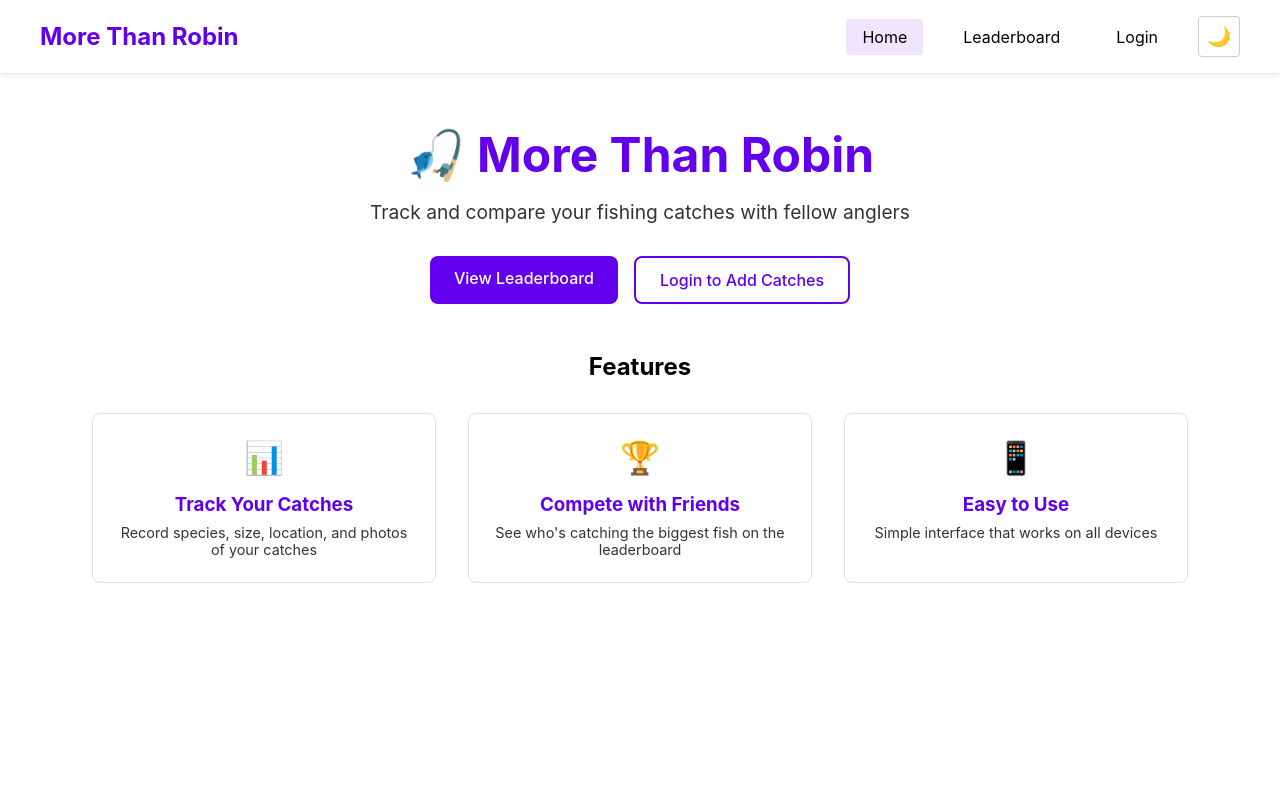
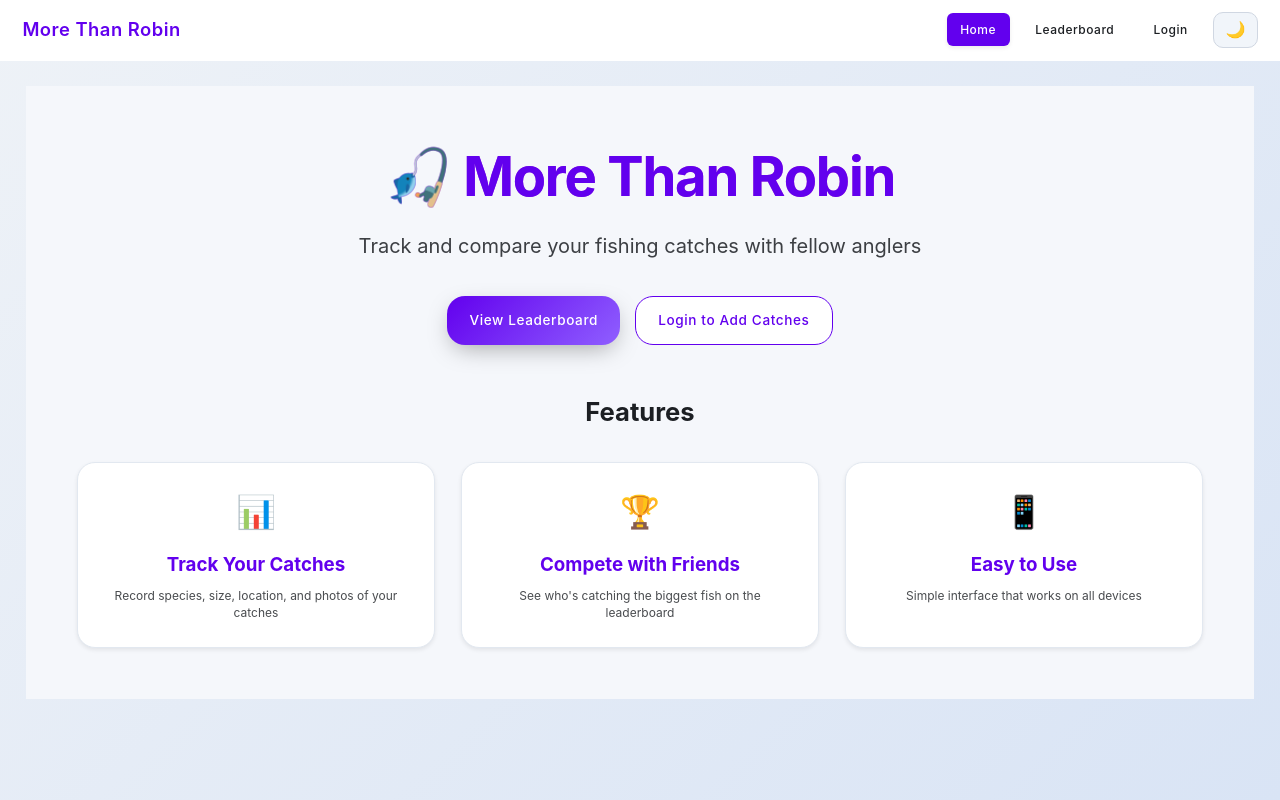
Before and after one commit to Nstudt-hako/MoreThenRobin, a React (Create React App) app in the folder fish-catch-leaderboard/: page /MoreThenRobin/home in a window 1280 px wide. Built offline with nearby package versions, Linux system fonts and the light colour scheme.

Commit message:
design imporv

```diff
--- a/fish-catch-leaderboard/src/context/ThemeContext.js
+++ b/fish-catch-leaderboard/src/context/ThemeContext.js
@@ -5,20 +5,32 @@ export const ThemeContext = createContext();
 // Simplified theme objects
 const lightTheme = {
     primary: '#6200EE',
-    background: '#FFFFFF',
+    background: '#F5F7FB',
     surface: '#FFFFFF',
-    text: '#000000',
-    textSecondary: '#757575',
-    error: '#B00020'
+    text: '#1C1F23',
+    textSecondary: '#5A636E',
+    error: '#D32F2F',
+    accent: '#03A9F4',
+    success: '#2E7D32',
+    warning: '#ED6C02',
+    border: '#E2E8F0',
+    shadow: 'rgba(0,0,0,0.08)',
+    gradient: 'linear-gradient(135deg,#6200EE 0%,#03A9F4 100%)'
 };
 
 const darkTheme = {
     primary: '#BB86FC',
-    background: '#121212',
-    surface: '#1E1E1E',
-    text: '#FFFFFF',
-    textSecondary: '#B0B0B0',
-    error: '#CF6679'
+    background: '#0D1117',
+    surface: '#1E2530',
+    text: '#F5F7FA',
+    textSecondary: '#9BA3AF',
+    error: '#EF5350',
+    accent: '#29B6F6',
+    success: '#66BB6A',
+    warning: '#FFA726',
+    border: '#2D3742',
+    shadow: 'rgba(0,0,0,0.6)',
+    gradient: 'linear-gradient(135deg,#3E1E68 0%,#2E4A7D 60%,#1A84B8 100%)'
 };
 
 export const ThemeProvider = ({ children }) => {
@@ -30,9 +42,14 @@ export const ThemeProvider = ({ children }) => {
     const theme = isDark ? darkTheme : lightTheme;
 
     useEffect(() => {
-        localStorage.setItem('theme', isDark ? 'dark' : 'light');
-        document.body.style.backgroundColor = theme.background;
-        document.body.style.color = theme.text;
+        const mode = isDark ? 'dark' : 'light';
+        localStorage.setItem('theme', mode);
+        document.documentElement.setAttribute('data-theme', mode);
+        // Map theme keys to CSS variables
+        const root = document.documentElement;
+        Object.entries(theme).forEach(([k,v]) => {
+            root.style.setProperty(`--color-${k}`, v);
+        });
     }, [isDark, theme]);
 
     const toggleTheme = () => {
--- a/fish-catch-leaderboard/src/main.css
+++ b/fish-catch-leaderboard/src/main.css
@@ -1,401 +1,149 @@
-/* Global Styles */
-* {
-  box-sizing: border-box;
-  margin: 0;
-  padding: 0;
+/* ========================================
+   Modern UI / UX Design System
+   ======================================== */
+* { box-sizing: border-box; margin:0; padding:0; }
+html { font-size:16px; }
+body { font-family:'Inter', -apple-system, BlinkMacSystemFont,'Segoe UI','Roboto',sans-serif; -webkit-font-smoothing:antialiased; -moz-osx-font-smoothing:grayscale; background:var(--gradient-app); color:var(--color-text); min-height:100vh; line-height:1.45; }
+@media (min-width:1600px){ html { font-size:17px; } }
+
+:root {
+  --radius-xs:4px; --radius-sm:6px; --radius-md:10px; --radius-lg:18px;
+  --shadow-sm:0 2px 4px rgba(0,0,0,0.08); --shadow-md:0 4px 14px rgba(0,0,0,0.12); --shadow-lg:0 8px 32px -4px rgba(0,0,0,0.35);
+  --transition-base: .28s cubic-bezier(.4,0,.2,1);
+  --blur-panel:22px;
+  --color-primary:#6200EE; --color-background:#ffffff; --color-surface:#ffffff; --color-text:#121319; --color-textSecondary:#555e6d; --color-error:#B00020; --gradient-app:linear-gradient(135deg,#eef2f7,#d9e4f5);
 }
+[data-theme='dark'] { --color-background:#0f1218; --color-surface:#1c2432; --color-text:#f6f8fb; --color-textSecondary:#9aa8bc; --color-primary:#6d7dff; --color-error:#ff4d61; --gradient-app:radial-gradient(circle at 25% 20%,#2c3952,#121821 62%); }
 
-body {
-  font-family: -apple-system, BlinkMacSystemFont, 'Segoe UI', 'Roboto', sans-serif;
-  -webkit-font-smoothing: antialiased;
-  -moz-osx-font-smoothing: grayscale;
-}
+::selection { background:var(--color-primary); color:#fff; }
+::-webkit-scrollbar { width:10px; }
+::-webkit-scrollbar-track { background:transparent; }
+::-webkit-scrollbar-thumb { background:rgba(255,255,255,0.18); border-radius:20px; }
+::-webkit-scrollbar-thumb:hover { background:rgba(255,255,255,0.3); }
 
-#root {
-  min-height: 100vh;
-}
+#root, .App { min-height:100vh; display:flex; flex-direction:column; }
+.main-content { flex:1; width:100%; max-width:1280px; margin:0 auto; padding:clamp(1rem,2vw,2rem); }
 
-/* App Layout */
-.App {
-  min-height: 100vh;
-  display: flex;
-  flex-direction: column;
-}
-
-.main-content {
-  flex: 1;
-  padding: 20px;
-  max-width: 1200px;
-  margin: 0 auto;
-  width: 100%;
-}
+/* Glass Utility */
+.glass { background:rgba(255,255,255,0.55); backdrop-filter:blur(var(--blur-panel)); -webkit-backdrop-filter:blur(var(--blur-panel)); border:1px solid rgba(255,255,255,0.35); }
+[data-theme='dark'] .glass { background:rgba(30,38,53,0.62); border:1px solid rgba(255,255,255,0.08); }
 
 /* Navigation */
-.navigation {
-  padding: 1rem 2rem;
-  box-shadow: 0 2px 4px rgba(0,0,0,0.1);
-}
+.navigation { position:sticky; top:0; z-index:60; padding:0.75rem 1.4rem; display:flex; align-items:center; backdrop-filter:blur(20px); border-bottom:1px solid rgba(255,255,255,0.08); background:linear-gradient(to right,rgba(0,0,0,0.3),rgba(0,0,0,0.15)); }
+[data-theme='light'] .navigation { background:rgba(255,255,255,0.85); }
+.nav-container { display:flex; justify-content:space-between; align-items:center; gap:1rem; width:100%; max-width:1280px; margin:0 auto; }
+.nav-logo { font-size:1.15rem; font-weight:600; text-decoration:none; letter-spacing:.5px; color:var(--color-primary); position:relative; }
+.nav-logo:after { content:""; position:absolute; left:0; bottom:-4px; width:0; height:2px; background:var(--color-primary); transition:var(--transition-base); }
+.nav-logo:hover:after { width:100%; }
+.nav-links { display:flex; gap:.75rem; align-items:center; flex-wrap:wrap; }
+.nav-link { text-decoration:none; padding:.5rem .85rem; font-size:.75rem; letter-spacing:.5px; border-radius:var(--radius-sm); font-weight:500; color:var(--color-text); position:relative; transition:var(--transition-base); }
+.nav-link:hover { background:rgba(255,255,255,0.12); }
+[data-theme='light'] .nav-link:hover { background:#eef2f7; }
+.nav-link.active { background:var(--color-primary); color:#fff !important; box-shadow:var(--shadow-sm); }
+.nav-button { background:none; border:1px solid rgba(255,255,255,0.4); padding:.5rem .85rem; border-radius:var(--radius-sm); cursor:pointer; font-size:.7rem; color:var(--color-text); transition:var(--transition-base); }
+.nav-button:hover { background:var(--color-primary); color:#fff; }
+[data-theme='light'] .nav-button { border-color:#d5dce5; }
+[data-theme='light'] .nav-button:hover { background:var(--color-primary); color:#fff; }
+.theme-toggle { background:rgba(255,255,255,0.1); border:1px solid rgba(255,255,255,0.3); padding:.55rem .7rem; border-radius:var(--radius-md); cursor:pointer; font-size:1rem; line-height:1; display:flex; align-items:center; transition:var(--transition-base); }
+[data-theme='light'] .theme-toggle { background:#f1f5fa; border-color:#d0d7e2; }
+.theme-toggle:hover { transform:rotate(14deg); background:var(--color-primary); color:#fff; }
 
-.nav-container {
-  display: flex;
-  justify-content: space-between;
-  align-items: center;
-  max-width: 1200px;
-  margin: 0 auto;
-}
+/* Hero / Home */
+.home-container { padding:clamp(1.6rem,4vw,3.2rem); }
+.hero-section { text-align:center; max-width:840px; margin:0 auto 3rem; }
+.hero-title { font-size:clamp(2.2rem,6vw,3.4rem); font-weight:700; letter-spacing:-1.2px; background:linear-gradient(90deg,var(--color-primary),#ff7ab6); -webkit-background-clip:text; background-clip:text; color:transparent; margin-bottom:1rem; }
+.hero-subtitle { font-size:clamp(1rem,2vw,1.25rem); opacity:.85; margin-bottom:2.2rem; font-weight:400; }
+.hero-actions { display:flex; flex-wrap:wrap; justify-content:center; gap:.9rem; }
+.hero-button { display:inline-flex; align-items:center; justify-content:center; padding:.85rem 1.4rem; text-decoration:none; border-radius:var(--radius-lg); font-weight:500; font-size:.85rem; letter-spacing:.6px; position:relative; overflow:hidden; backdrop-filter:blur(8px); transition:var(--transition-base); }
+.hero-button.primary { background:linear-gradient(135deg,var(--color-primary),#8f5fff); color:#fff; box-shadow:0 8px 24px -6px rgba(0,0,0,0.35); }
+.hero-button.secondary { background:linear-gradient(145deg,rgba(255,255,255,0.12),rgba(255,255,255,0.03)); border:1px solid rgba(255,255,255,0.35); color:var(--color-primary); }
+[data-theme='light'] .hero-button.secondary { background:#fff; border-color:#e0e6ed; }
+.hero-button:after { content:""; position:absolute; inset:0; background:radial-gradient(circle at 30% 30%,rgba(255,255,255,0.35),transparent 70%); opacity:0; transition:var(--transition-base); }
+.hero-button:hover:after { opacity:1; }
+.hero-button:hover { transform:translateY(-4px); box-shadow:0 10px 30px -8px rgba(0,0,0,0.45); }
 
-.nav-logo {
-  font-size: 1.5rem;
-  font-weight: bold;
-  text-decoration: none;
-}
+/* Generic Buttons */
+.btn { background:linear-gradient(135deg,var(--color-primary),#8f5fff); color:#fff; border:none; padding:.8rem 1.25rem; border-radius:var(--radius-md); cursor:pointer; font-size:.8rem; font-weight:600; letter-spacing:.5px; position:relative; overflow:hidden; transition:var(--transition-base); }
+.btn:after { content:""; position:absolute; inset:0; background:radial-gradient(circle at 25% 25%,rgba(255,255,255,0.4),transparent 70%); opacity:0; transition:var(--transition-base); }
+.btn:hover:after { opacity:.9; }
+.btn:hover { transform:translateY(-3px); box-shadow:0 10px 24px -6px rgba(0,0,0,0.4); }
+.btn:disabled { opacity:.5; cursor:not-allowed; transform:none; box-shadow:none; }
+.btn-secondary { background:rgba(255,255,255,0.15); color:var(--color-text); border:1px solid rgba(255,255,255,0.3); padding:.75rem 1rem; border-radius:var(--radius-md); cursor:pointer; font-size:.7rem; font-weight:500; letter-spacing:.5px; transition:var(--transition-base); }
+[data-theme='light'] .btn-secondary { background:#f2f5fa; border-color:#d5dce5; }
+.btn-secondary:hover { background:rgba(255,255,255,0.25); }
+[data-theme='light'] .btn-secondary:hover { background:#e6edf5; }
 
-.nav-links {
-  display: flex;
-  gap: 1.5rem;
-  align-items: center;
-}
+/* Forms */
+.form-container { max-width:540px; margin:2.2rem auto; padding:2rem 2.2rem; border-radius:var(--radius-lg); background:var(--color-surface); box-shadow:var(--shadow-md); position:relative; overflow:hidden; }
+[data-theme='dark'] .form-container { border:1px solid rgba(255,255,255,0.08); }
+.form-group { margin-bottom:1.1rem; }
+.form-group label { display:block; margin:0 0 .45rem; font-weight:600; font-size:.7rem; text-transform:uppercase; letter-spacing:.8px; opacity:.85; }
+.form-group input, .form-group select { width:100%; padding:.75rem .85rem; border:1px solid rgba(255,255,255,0.25); background:rgba(255,255,255,0.07); color:var(--color-text); border-radius:var(--radius-sm); font-size:.8rem; letter-spacing:.4px; transition:var(--transition-base); }
+[data-theme='light'] .form-group input, [data-theme='light'] .form-group select { background:#f7f9fc; border-color:#d9e1ea; }
+.form-group input:focus, .form-group select:focus { outline:none; border-color:var(--color-primary); box-shadow:0 0 0 2px rgba(109,125,255,0.35); }
 
-.nav-link {
-  text-decoration: none;
-  padding: 0.5rem 1rem;
-  border-radius: 4px;
-  transition: background-color 0.2s;
-}
-
-.nav-link:hover,
-.nav-link.active {
-  background-color: rgba(98, 0, 238, 0.1);
-}
-
-/* Home Screen */
-.home-container {
-  padding: 2rem;
-}
-
-.hero-section {
-  text-align: center;
-  margin-bottom: 3rem;
-}
-
-.hero-title {
-  font-size: 3rem;
-  margin-bottom: 1rem;
-}
-
-.hero-subtitle {
-  font-size: 1.2rem;
-  margin-bottom: 2rem;
-  opacity: 0.8;
-}
-
-.hero-actions {
-  display: flex;
-  gap: 1rem;
-  justify-content: center;
-  flex-wrap: wrap;
-}
-
-.hero-button {
-  display: inline-block;
-  padding: 0.75rem 1.5rem;
-  text-decoration: none;
-  border-radius: 8px;
-  font-weight: 500;
-  transition: all 0.2s;
-}
-
-.hero-button.primary {
-  background-color: #6200EE;
-  color: white;
-}
-
-.hero-button.secondary {
-  background: transparent;
-  border: 2px solid #6200EE;
-}
-
-.hero-button:hover {
-  transform: translateY(-2px);
-  box-shadow: 0 4px 8px rgba(0,0,0,0.2);
-}
+/* Filter Bar */
+.filter-bar { display:flex; flex-wrap:wrap; gap:.6rem; }
+.filter-bar select, .filter-bar input[type="search"] { padding:.55rem .7rem; border:1px solid rgba(255,255,255,0.2); background:rgba(255,255,255,0.07); color:var(--color-text); border-radius:var(--radius-sm); font-size:.7rem; letter-spacing:.4px; }
+[data-theme='light'] .filter-bar select, [data-theme='light'] .filter-bar input[type="search"] { background:#f5f7fa; border-color:#d5dce5; }
+.filter-bar select:focus, .filter-bar input[type="search"]:focus { outline:none; border-color:var(--color-primary); box-shadow:0 0 0 2px rgba(109,125,255,0.35); }
 
 /* Leaderboard */
-.leaderboard-container {
-  padding: 2rem;
-}
+.leaderboard-container { padding:1.8rem 0 2.4rem; }
+.leaderboard-title { text-align:center; margin:0 0 1.8rem; font-size:clamp(1.8rem,4vw,2.4rem); letter-spacing:-1px; font-weight:600; background:linear-gradient(90deg,var(--color-primary),#ff9ccf); -webkit-background-clip:text; background-clip:text; color:transparent; }
+.leaderboard-list { display:grid; gap:1.1rem; grid-template-columns:repeat(auto-fit,minmax(310px,1fr)); }
+.leaderboard-item { position:relative; animation:fadeSlide .5s ease both; }
+.rank-badge { position:absolute; top: -10px; left:-10px; width:52px; height:52px; border-radius:16px; display:flex; align-items:center; justify-content:center; font-weight:600; color:#fff; font-size:.9rem; background:linear-gradient(135deg,var(--color-primary),#c466ff); box-shadow:0 4px 14px -2px rgba(0,0,0,0.45); }
 
-.leaderboard-list {
-  display: flex;
-  flex-direction: column;
-  gap: 1rem;
-}
+.catch-item { display:flex; flex-direction:column; gap:.8rem; padding:1rem 1.15rem 1rem 1.4rem; border-radius:var(--radius-lg); position:relative; background:var(--color-surface); border:1px solid rgba(255,255,255,0.1); box-shadow:var(--shadow-sm); transition:var(--transition-base); }
+[data-theme='light'] .catch-item { border:1px solid #e3e8ef; }
+.catch-item:hover { transform:translateY(-4px); box-shadow:var(--shadow-md); }
+.catch-info h3 { margin:0 0 .45rem; font-size:1rem; font-weight:600; }
+.catch-info p { margin:0; opacity:.7; font-size:.65rem; letter-spacing:.5px; }
+.catch-details { margin-top:.4rem; display:grid; grid-template-columns:repeat(auto-fit,minmax(120px,1fr)); gap:.3rem .6rem; }
+.catch-details p { margin:0; font-size:.65rem; }
 
-.catch-item {
-  display: flex;
-  justify-content: space-between;
-  align-items: center;
-  padding: 1rem;
-  border-radius: 8px;
-  border: 1px solid #e0e0e0;
-  background: white;
-}
+.empty-state { text-align:center; padding:2rem; opacity:.65; font-size:.8rem; }
 
-.catch-info h3 {
-  margin: 0 0 0.5rem 0;
-}
+/* Floating Action Button */
+.fab-add-catch { position:fixed; right:1.3rem; bottom:1.3rem; width:62px; height:62px; border-radius:50%; background:linear-gradient(135deg,var(--color-primary),#8f5fff); color:#fff; display:flex; align-items:center; justify-content:center; font-size:2rem; font-weight:500; text-decoration:none; box-shadow:0 14px 30px -6px rgba(0,0,0,0.55); transition:transform .25s, box-shadow .25s; }
+.fab-add-catch:hover { transform:translateY(-6px) rotate(7deg); box-shadow:0 18px 38px -4px rgba(0,0,0,0.6); }
 
-.catch-info p {
-  margin: 0;
-  opacity: 0.7;
-  font-size: 0.9rem;
-}
+/* Features */
+.features-section { margin-top:3rem; }
+.features-section h2 { text-align:center; margin-bottom:2rem; font-size:1.6rem; }
+.features-grid { display:grid; grid-template-columns:repeat(auto-fit,minmax(240px,1fr)); gap:1.6rem; margin-top:2rem; }
+.feature-card { padding:1.6rem 1.4rem; border-radius:var(--radius-lg); text-align:center; position:relative; background:var(--color-surface); border:1px solid rgba(255,255,255,0.08); box-shadow:var(--shadow-sm); overflow:hidden; }
+[data-theme='light'] .feature-card { border:1px solid #e2e8f0; }
+.feature-card:before { content:""; position:absolute; inset:0; background:radial-gradient(circle at 70% 20%,rgba(255,255,255,0.35),transparent 70%); opacity:0; transition:var(--transition-base); }
+.feature-card:hover:before { opacity:.9; }
+.feature-icon { font-size:2rem; margin-bottom:1rem; }
+.feature-card h3 { margin-bottom:.5rem; color:var(--color-primary); }
+.feature-card p { opacity:.8; font-size:.75rem; }
 
-.catch-size {
-  font-size: 1.5rem;
-  font-weight: bold;
-  color: #6200EE;
-}
+/* Login */
+.login-container { max-width:400px; margin:2rem auto; padding:2rem 2.2rem; text-align:center; background:var(--color-surface); border-radius:var(--radius-lg); box-shadow:var(--shadow-md); }
+[data-theme='dark'] .login-container { border:1px solid rgba(255,255,255,0.08); }
+.login-container .btn { margin-top:1rem; }
 
-/* Forms */
-.form-container {
-  max-width: 500px;
-  margin: 2rem auto;
-  padding: 2rem;
-  border-radius: 8px;
-  border: 1px solid #e0e0e0;
-}
+/* Loading */
+.loading-container { display:flex; flex-direction:column; align-items:center; justify-content:center; padding:2rem; }
+.spinner { width:42px; height:42px; border:4px solid rgba(255,255,255,0.15); border-top:4px solid var(--color-primary); border-radius:50%; animation:spin 1s linear infinite; margin-bottom:1rem; }
+@keyframes spin { 0%{ transform:rotate(0deg);} 100%{ transform:rotate(360deg);} }
 
-.form-group {
-  margin-bottom: 1rem;
-}
+/* Animations */
+@keyframes fadeSlide { from { opacity:0; transform:translateY(6px);} to { opacity:1; transform:translateY(0);} }
 
-.form-group label {
-  display: block;
-  margin-bottom: 0.5rem;
-  font-weight: 500;
-}
-
-.form-group input,
-.form-group select {
-  width: 100%;
-  padding: 0.75rem;
-  border: 1px solid #ccc;
-  border-radius: 4px;
-  font-size: 1rem;
-}
-
-.form-group input:focus,
-.form-group select:focus {
-  outline: none;
-  border-color: #6200EE;
-  box-shadow: 0 0 0 2px rgba(98, 0, 238, 0.2);
-}
-
-.btn {
-  background-color: #6200EE;
-  color: white;
-  padding: 0.75rem 1.5rem;
-  border: none;
-  border-radius: 4px;
-  cursor: pointer;
-  font-size: 1rem;
-  transition: background-color 0.2s;
-}
-
-.btn:hover {
-  background-color: #5500CC;
-}
-
-.btn-secondary {
-  background-color: #ccc;
-  color: #333;
-}
-
-.btn-secondary:hover {
-  background-color: #bbb;
-}
-
-/* Filter Bar */
-.filter-bar select,
-.filter-bar input[type="search"] {
-  padding: 0.5rem;
-  border: 1px solid #ccc;
-  border-radius: 4px;
-  font-size: 0.9rem;
-}
-
-.filter-bar select:focus,
-.filter-bar input[type="search"]:focus {
-  outline: none;
-  border-color: #6200EE;
-  box-shadow: 0 0 0 2px rgba(98,0,238,0.2);
-}
-
-/* Theme Toggle */
-.theme-toggle {
-  background: none;
-  border: 1px solid #ccc;
-  padding: 0.5rem;
-  border-radius: 4px;
-  cursor: pointer;
-  font-size: 1.2rem;
-}
-
-/* Login Screen */
-.login-container {
-  max-width: 400px;
-  margin: 2rem auto;
-  padding: 2rem;
-  text-align: center;
-}
-
-.login-container .btn {
-  margin-top: 1rem;
-}
-
-/* Loading States */
-.loading-container {
-  display: flex;
-  flex-direction: column;
-  align-items: center;
-  justify-content: center;
-  padding: 2rem;
-}
-
-.spinner {
-  width: 40px;
-  height: 40px;
-  border: 4px solid #f3f3f3;
-  border-top: 4px solid #6200EE;
-  border-radius: 50%;
-  animation: spin 1s linear infinite;
-  margin-bottom: 1rem;
-}
-
-@keyframes spin {
-  0% { transform: rotate(0deg); }
-  100% { transform: rotate(360deg); }
-}
-
-/* Navigation Button */
-.nav-button {
-  background: none;
-  border: 1px solid;
-  padding: 0.5rem 1rem;
-  border-radius: 4px;
-  cursor: pointer;
-  text-decoration: none;
-  transition: all 0.2s;
-}
-
-.nav-button:hover {
-  background-color: rgba(98, 0, 238, 0.1);
-}
-
-/* Leaderboard Enhancements */
-.leaderboard-title {
-  text-align: center;
-  margin-bottom: 2rem;
-  font-size: 2.5rem;
-}
-
-.leaderboard-item {
-  display: flex;
-  align-items: center;
-  gap: 1rem;
-  margin-bottom: 1rem;
-}
-
-.rank-badge {
-  min-width: 60px;
-  height: 60px;
-  border-radius: 50%;
-  display: flex;
-  align-items: center;
-  justify-content: center;
-  font-weight: bold;
-  color: white;
-  font-size: 1.2rem;
-}
-
-.catch-details {
-  margin-top: 0.5rem;
-}
-
-.catch-details p {
-  margin: 0.2rem 0;
-  font-size: 0.9rem;
-}
-
-.empty-state {
-  text-align: center;
-  padding: 2rem;
-  opacity: 0.7;
-}
-
-/* Features Section */
-.features-section {
-  margin-top: 3rem;
-}
-
-.features-section h2 {
-  text-align: center;
-  margin-bottom: 2rem;
-}
-
-.features-grid {
-  display: grid;
-  grid-template-columns: repeat(auto-fit, minmax(250px, 1fr));
-  gap: 2rem;
-  margin-top: 2rem;
-}
-
-.feature-card {
-  padding: 1.5rem;
-  border-radius: 8px;
-  text-align: center;
-  border: 1px solid #e0e0e0;
-}
-
-.feature-icon {
-  font-size: 2rem;
-  margin-bottom: 1rem;
-}
-
-.feature-card h3 {
-  margin-bottom: 0.5rem;
-  color: #6200EE;
-}
-
-.feature-card p {
-  opacity: 0.8;
-  font-size: 0.9rem;
-}
+/* Badges (override inline where needed) */
+[data-theme='light'] .catch-item span[style*='PENDING'] { background:#ffb347 !important; }
+[data-theme='light'] .catch-item span[style*='FLAGGED'] { background:#ff6b6b !important; }
 
 /* Responsive */
-@media (max-width: 768px) {
-  .main-content {
-    padding: 10px;
-  }
-
-  .nav-container {
-    flex-direction: column;
-    gap: 1rem;
-  }
-
-  .nav-links {
-    flex-wrap: wrap;
-    justify-content: center;
-  }
-
-  .hero-title {
-    font-size: 2rem;
-  }
-
-  .catch-item {
-    flex-direction: column;
-    text-align: center;
-    gap: 0.5rem;
-  }
+@media (max-width:880px){
+  .leaderboard-list { grid-template-columns:repeat(auto-fit,minmax(250px,1fr)); }
 }
+@media (max-width:640px){
+  .hero-title { font-size:2.2rem; }
+  .nav-logo { font-size:1rem; }
+  .leaderboard-title { font-size:1.75rem; }
+}
```
Also changed, not shown: fish-catch-leaderboard/src/components/Avatar.js (added, +17 -0 lines), fish-catch-leaderboard/src/components/Navigation.js (+6 -1 lines).
